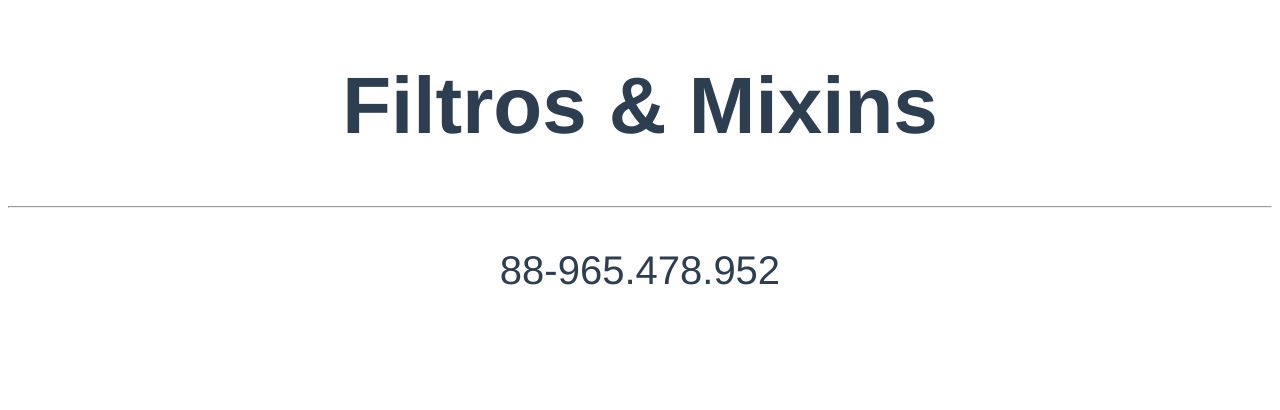
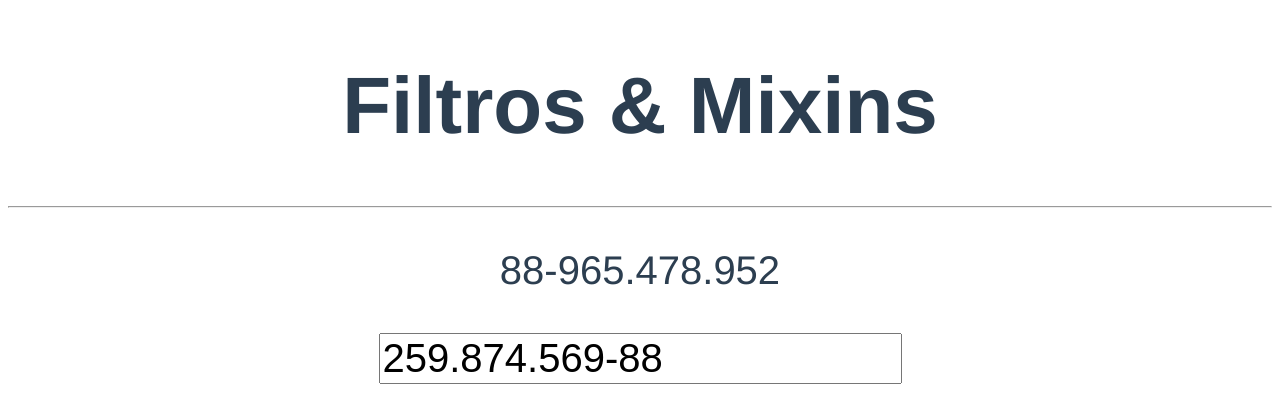
Before and after one commit to hugopedro/Vue, a Vue app in the folder filtros-mixins-exercicios/: page / in a window 1280 px wide. Shown: the top 410 px of the page. Built offline with nearby package versions, Linux system fonts and the light colour scheme.

Commit message:
196 filtro e v-bind

```diff
--- a/filtros-mixins-exercicios/src/App.vue
+++ b/filtros-mixins-exercicios/src/App.vue
@@ -3,6 +3,7 @@
 		<h1>Filtros & Mixins</h1>
 		<hr>
 		<p>{{ cpf | cpf | inverter }}</p> <!-- o pipe | faz mostrar com os filtros, o da esquerda é o valor bruto e segundo 'arrumado'-->
+		<input type="text" :value="cpf | cpf">
 	</div>
 </template>
 
@@ -36,4 +37,10 @@ export default {
 	margin-top: 60px;
 	font-size: 2.5rem;
 }
+
+input {
+	font-size: 2.5rem;
+}
+
+
 </style>
```
